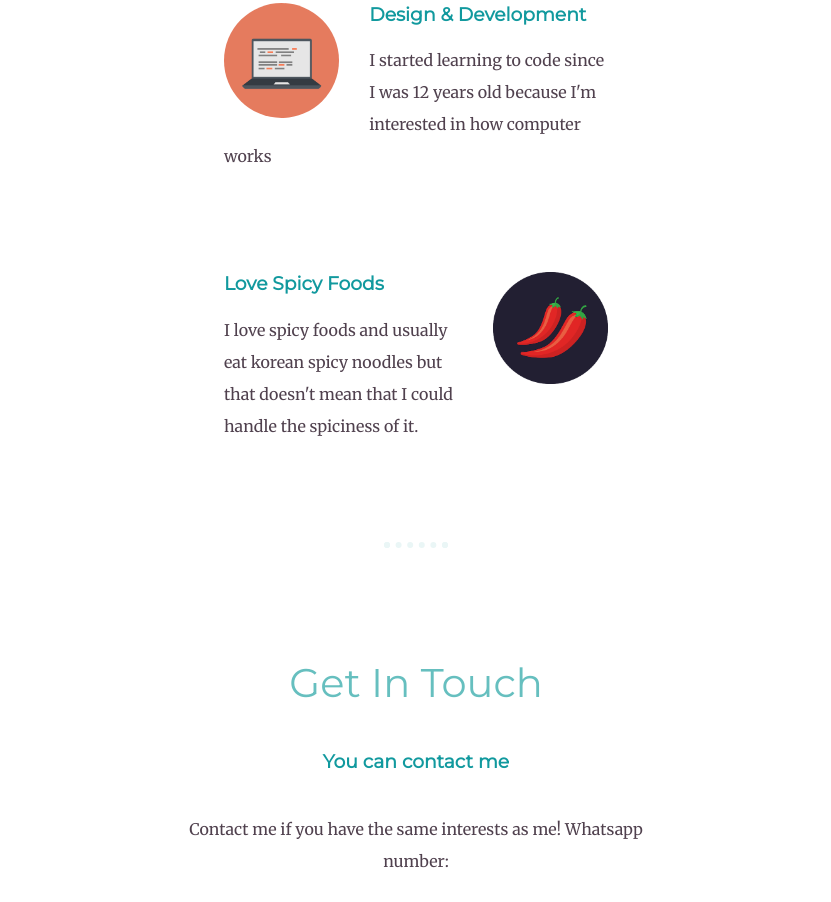
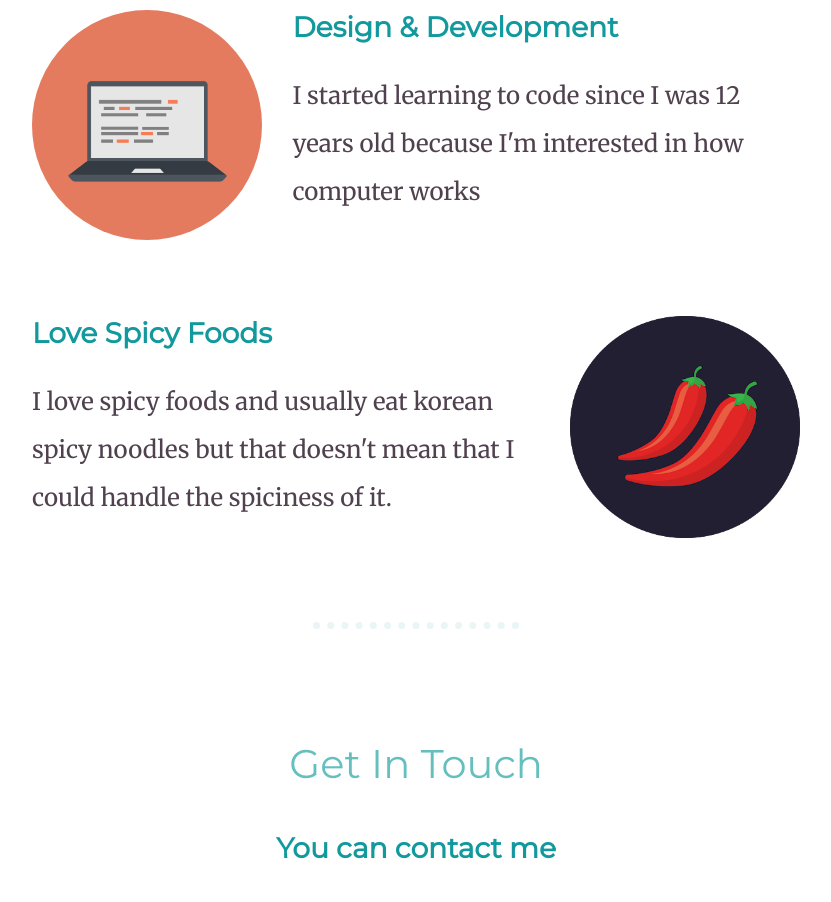
Before and after one commit to AFH15/WebsiteTest, a plain HTML site: page index.html in a window 1280 px wide. Shown: the part 1742-2644 px from the top of the page, without its empty margins (224-1055 px from the left). Drawn offline with Linux system fonts and the light colour scheme.

Commit message:
Update styles.css

```diff
--- a/css/styles.css
+++ b/css/styles.css
@@ -3,6 +3,7 @@ body {
   margin: 0;
   text-align: center;
   font-family: 'Merriweather', serif;
+  font-size: 1.5rem;
 }
 
 h1 {
@@ -40,9 +41,10 @@ a:hover {
 }
 
 hr {
-  border: dotted #EAF6F6 6px;
+  clear: both;
+  border: dotted #EAF6F6 7px;
   border-bottom: none;
-  width: 4%;
+  width: 15%;
   margin: 100px auto;
 }
 
@@ -62,7 +64,7 @@ hr {
 }
 
 .skill-row {
-  width: 30%;
+  width: 60%;
   margin: 100px auto 100px auto;
   text-align: left;
 }
@@ -72,7 +74,7 @@ hr {
 }
 
 .intro {
-  width: 20%;
+  width: 50%;
   margin: auto;
 }
 
@@ -150,6 +152,12 @@ hr {
    text-decoration: none;
 }
 
+.contact-me {
+  width: 60%;
+  margin: 30px auto 30px auto;
+  text-align: center;
+}
+
 .footer-link {
   margin: 10px 20px;
   font-family: 'Montserrat', sans-serif;
```
